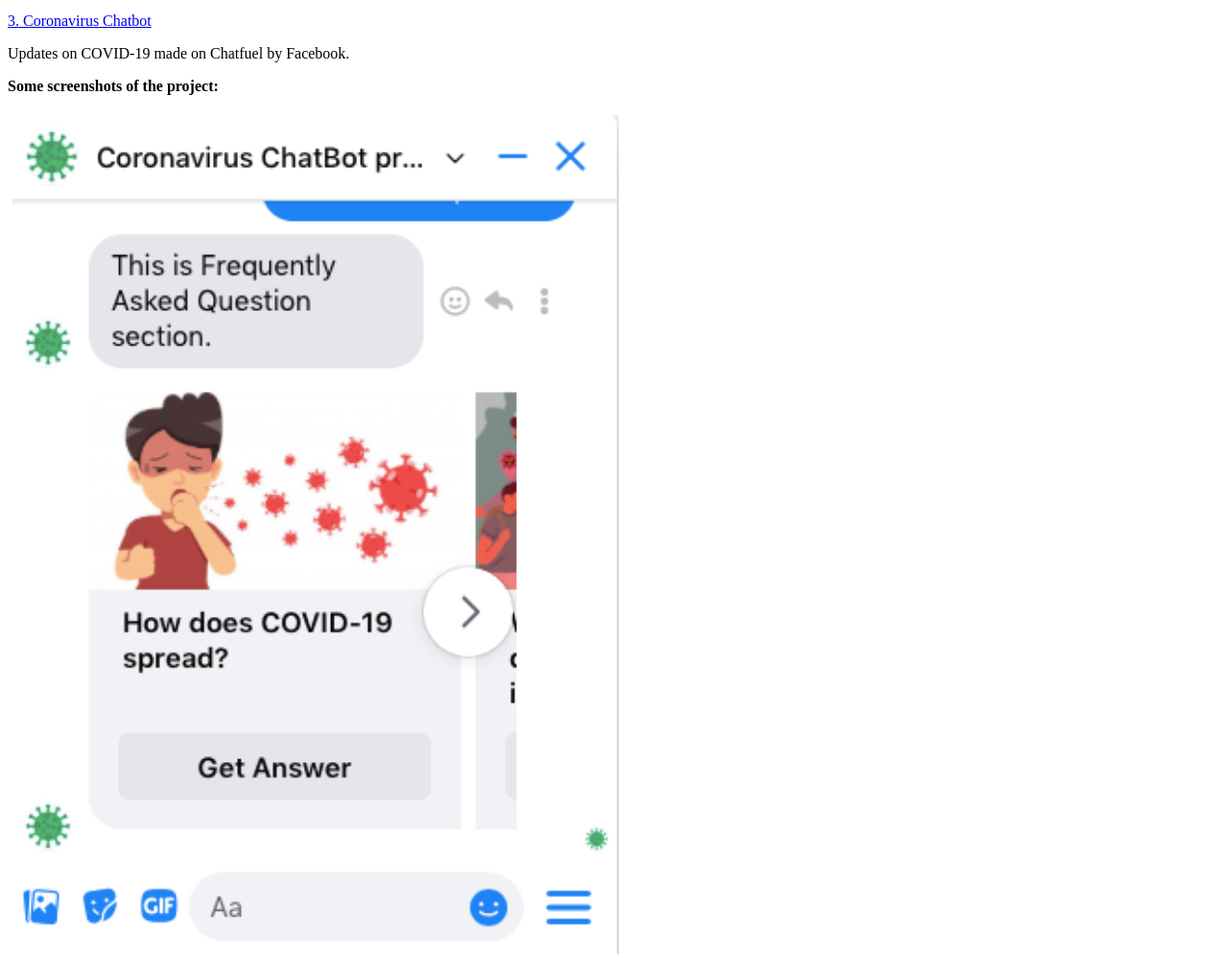
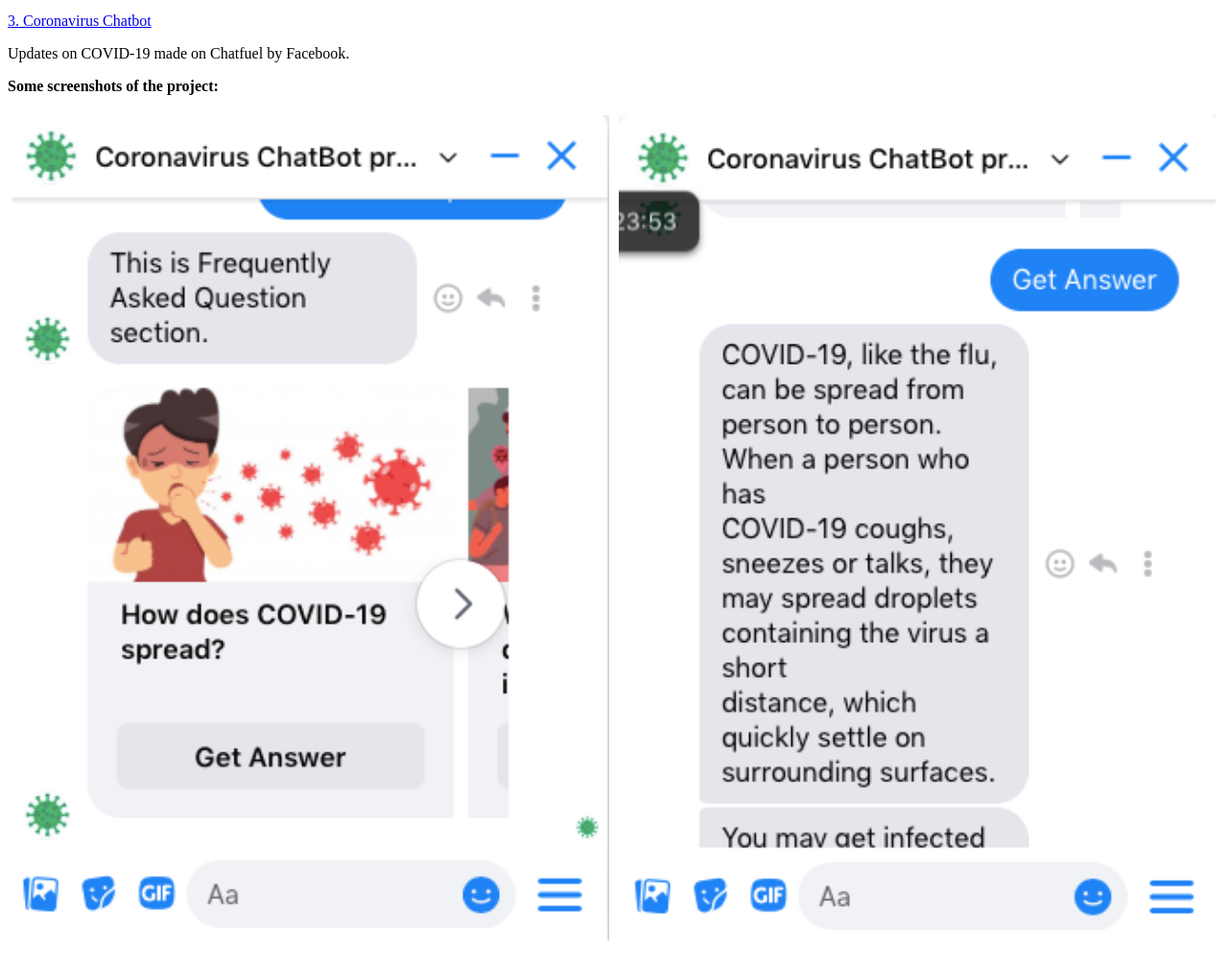
Before and after one commit to camillaskar/camillaskar.github.io, a plain HTML site: page index.html in a window 1280 px wide. Shown: the part 1111-2105 px from the top of the page at 96% size. Drawn offline with Linux system fonts and the light colour scheme.

Commit message:
flex css

```diff
--- a/index.html
+++ b/index.html
@@ -16,19 +16,15 @@
     span.s2 {font-kerning: none; color: #9b9b9b; -webkit-text-stroke: 0px #9b9b9b}
     span.s3 {font-kerning: none; color: #569cd6; -webkit-text-stroke: 0px #569cd6}
     span.s4 {font-kerning: none; color: #9cdcfe; -webkit-text-stroke: 0px #9cdcfe}
-    /* Three image containers (use 25% for four, and 50% for two, etc) */
-.column {
-  float: left;
-  width: 50%;
-  padding: 5px;
-}
+    .row {
+      display: flex;
+    }
 
-/* Clear floats after image containers */
-.row::after {
-  content: "";
-  clear: both;
-  display: table;
-}
+    .column {
+      flex: 50%;
+      padding: 5px;
+    }
+
   </style>
 </head>
 <body>
```
